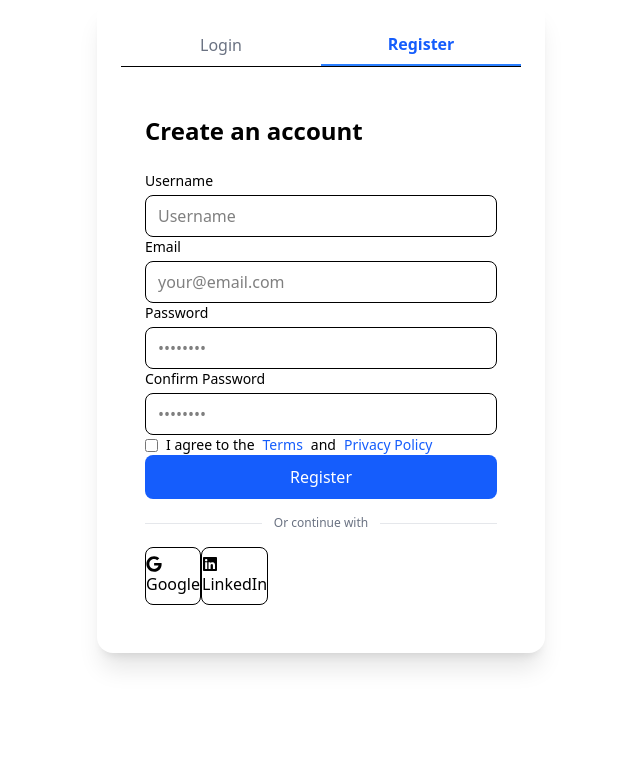
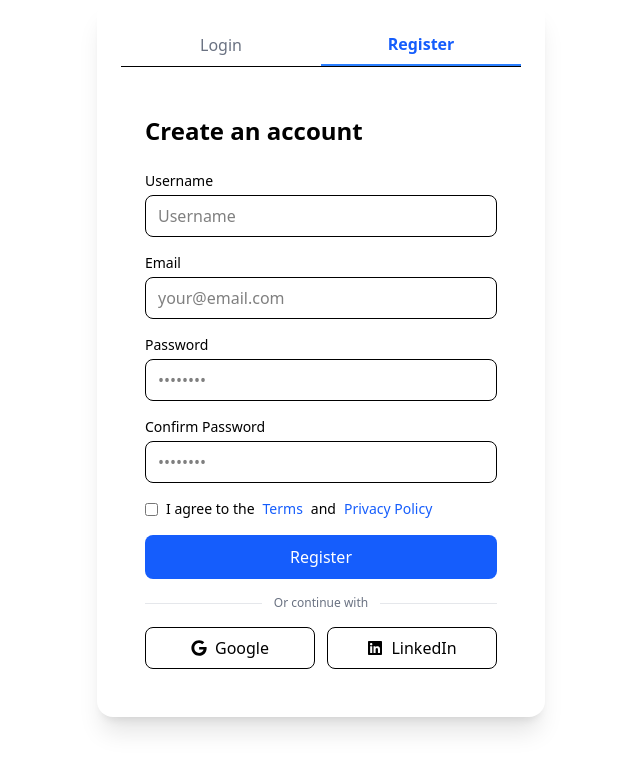
Before and after one commit to alhassandafiri/jobtrackr-frontend, a React (Vite) app: page / in a window 1280 px wide. Both pictures are taken after a click on the button "Register". Shown: the top 770 px of the page, without its empty margins (319-959 px from the left). Built offline with nearby package versions, Linux system fonts and the light colour scheme; no server answers.

Commit message:
reformat and restyle RegisterForm

```diff
--- a/src/components/LoginForm/LoginForm.jsx
+++ b/src/components/LoginForm/LoginForm.jsx
@@ -120,16 +120,26 @@ function LoginForm ({onSuccess}) {
                     {loading ? 'Logging in...' : 'Login'}
                 </button>
 
-                <div className="flex items-center gap-3 my-4">
-                    <div className="flex-1 h-px bg-gray-200" />
-                    <span className="text-xs text-gray-500">Or continue with</span>
-                    <div className="flex-1 h-px bg-gray-200" />
-                </div>
+     <div className="flex items-center gap-3">
+        <div className="flex-1 h-px bg-gray-200" />
+        <span className="text-xs text-gray-500">Or continue with</span>
+        <div className="flex-1 h-px bg-gray-200" />
+      </div>
 
-                <div>
-                    <button type="button" className="rounded-lg border py-2"><FaGoogle /> Google</button>
-                    <button className="rounded-lg border py-2"><FaLinkedin /> LinkedIn</button>
-                </div>
+      <div className="grid grid-cols-2 gap-3">
+        <button
+          type="button"
+          className="flex items-center justify-center gap-2 rounded-lg border py-2 hover:bg-gray-50 transition"
+        >
+          <FaGoogle /> Google
+        </button>
+        <button
+          type="button"
+          className="flex items-center justify-center gap-2 rounded-lg border py-2 hover:bg-gray-50 transition"
+        >
+          <FaLinkedin /> LinkedIn
+        </button>
+      </div>
             </form>
         </div>
     )
--- a/src/components/RegisterForm/RegisterForm.jsx
+++ b/src/components/RegisterForm/RegisterForm.jsx
@@ -11,21 +11,21 @@ function RegisterForm () {
         setForm(prev => ({...prev, [key]: value}))
     }
 
-    return(
+    return (
   <div className="max-w-md w-full bg-white rounded-2xl p-6">
     <h1 className="text-2xl font-semibold mb-6">
       Create an account
     </h1>
 
-            <form>
+    <form className="space-y-4">
       <div>
         <label className="block text-sm font-medium mb-1">Username</label>
         <input
           type="text"
           placeholder="Username"
-                    className="w-full rounded-lg border px-3 py-2 outline-none focus:ring"
+          className="w-full rounded-lg border px-3 py-2 outline-none focus:ring focus:ring-blue-200"
           value={form.name}
-                    onChange={e => updateField('name', e.target.value)}
+          onChange={(e) => updateField("name", e.target.value)}
           required
         />
       </div>
@@ -35,9 +35,9 @@ function RegisterForm () {
         <input
           type="email"
           placeholder="your@email.com"
-                    className="w-full rounded-lg border px-3 py-2 outline-none focus:ring"
+          className="w-full rounded-lg border px-3 py-2 outline-none focus:ring focus:ring-blue-200"
           value={form.email}
-                    onChange={e => updateField('email', e.target.value)}
+          onChange={(e) => updateField("email", e.target.value)}
           required
         />
       </div>
@@ -46,22 +46,26 @@ function RegisterForm () {
         <label className="block text-sm font-medium mb-1">Password</label>
         <input
           type="password"
-                    className="w-full rounded-lg border px-3 py-2 outline-none focus:ring"
+          className="w-full rounded-lg border px-3 py-2 outline-none focus:ring focus:ring-blue-200"
           placeholder="••••••••"
           value={form.password}
-                    onChange={e => updateField('password', e.target.value)}
+          onChange={(e) => updateField("password", e.target.value)}
           required
         />
       </div>
 
       <div>
-                    <label className="block text-sm font-medium mb-1">Confirm Password</label>
+        <label className="block text-sm font-medium mb-1">
+          Confirm Password
+        </label>
         <input
           type="password"
-                    className="w-full rounded-lg border px-3 py-2 outline-none focus:ring"
+          className="w-full rounded-lg border px-3 py-2 outline-none focus:ring focus:ring-blue-200"
           placeholder="••••••••"
           value={form.password_confirmation}
-                    onChange={e => updateField('password_confirmation', e.target.value)}
+          onChange={(e) =>
+            updateField("password_confirmation", e.target.value)
+          }
           required
         />
       </div>
@@ -70,9 +74,16 @@ function RegisterForm () {
         <input
           type="checkbox"
           checked={form.remember}
-                        onChange={e => updateField('remember', e.target.checked)}
+          onChange={(e) => updateField("remember", e.target.checked)}
         />
-                    I agree to the <a href="#" className="text-sm text-blue-600 hover:underline">Terms</a> and <a href="#" className="text-sm text-blue-600 hover:underline">Privacy Policy</a>
+        I agree to the{" "}
+        <a href="#" className="text-sm text-blue-600 hover:underline">
+          Terms
+        </a>{" "}
+        and{" "}
+        <a href="#" className="text-sm text-blue-600 hover:underline">
+          Privacy Policy
+        </a>
       </label>
 
       {error && (
@@ -84,25 +95,36 @@ function RegisterForm () {
       <button
         type="submit"
         disabled={loading}
-                    className="w-full rounded-lg bg-blue-600 text-white font-medium py-2.5 disabled:opacity-60"
+        className="w-full rounded-lg bg-blue-600 text-white font-medium py-2.5 hover:bg-blue-700 transition disabled:opacity-60"
       >
-                    {loading ? 'Registering...' : 'Register'}
+        {loading ? "Registering..." : "Register"}
       </button>
 
-                <div className="flex items-center gap-3 my-4">
+      <div className="flex items-center gap-3">
         <div className="flex-1 h-px bg-gray-200" />
         <span className="text-xs text-gray-500">Or continue with</span>
         <div className="flex-1 h-px bg-gray-200" />
       </div>
 
-                <div>
-                    <button type="button" className="rounded-lg border py-2"><FaGoogle /> Google</button>
-                    <button className="rounded-lg border py-2"><FaLinkedin /> LinkedIn</button>
+      {/* Social buttons */}
+      <div className="grid grid-cols-2 gap-3">
+        <button
+          type="button"
+          className="flex items-center justify-center gap-2 rounded-lg border py-2 hover:bg-gray-50 transition"
+        >
+          <FaGoogle /> Google
+        </button>
+        <button
+          type="button"
+          className="flex items-center justify-center gap-2 rounded-lg border py-2 hover:bg-gray-50 transition"
+        >
+          <FaLinkedin /> LinkedIn
+        </button>
       </div>
     </form>
+  </div>
+);
 
-        </div>
-    )
 }
 
 export default RegisterForm;
```
Lines whose indentation alone changed are shown as unchanged.
